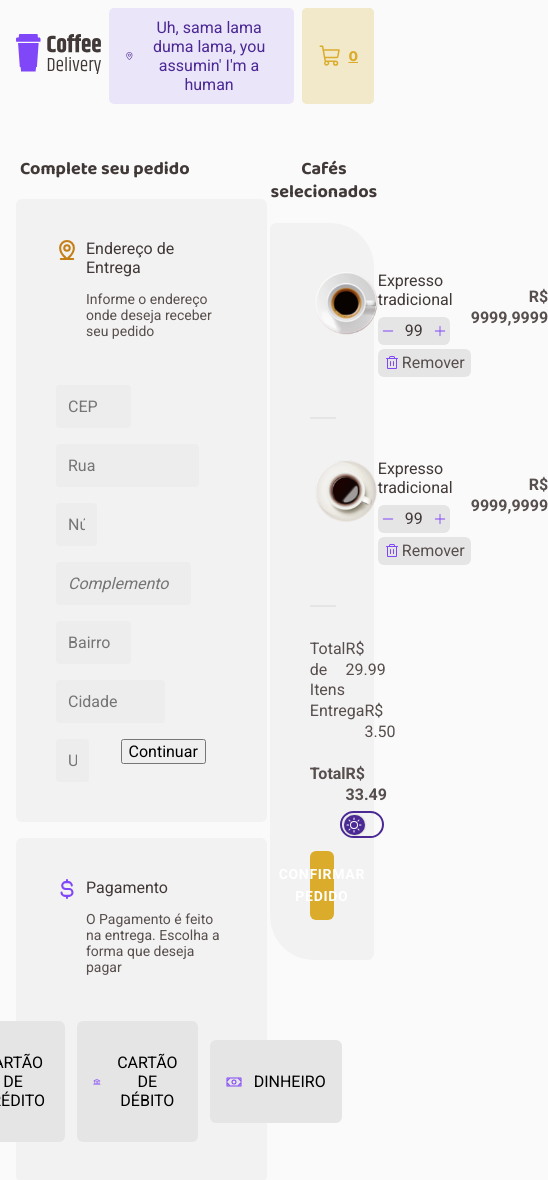
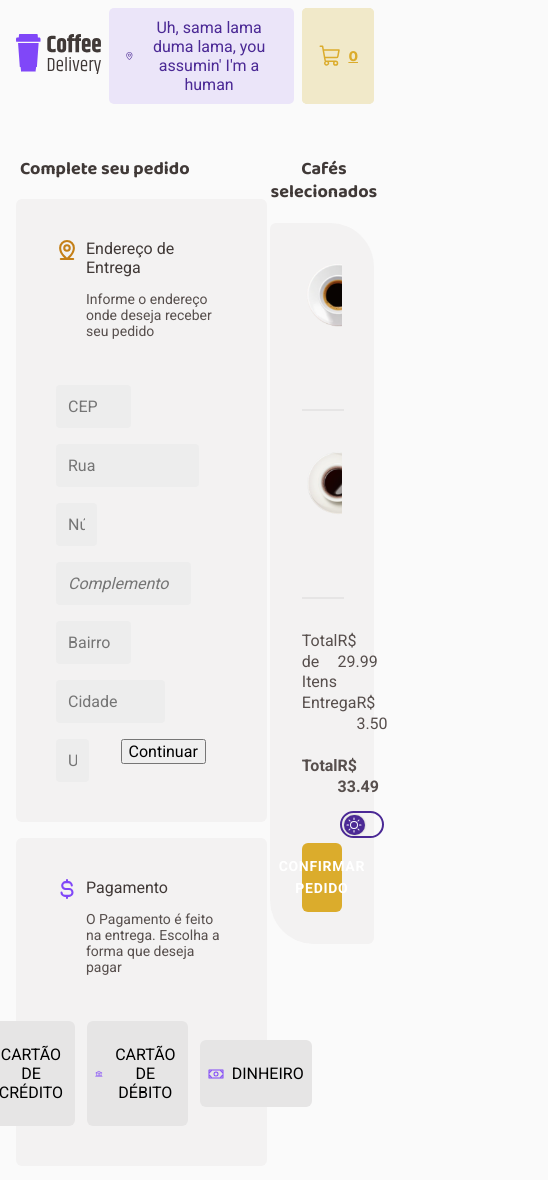
Before and after one commit to ssisaias/desafio02-coffee-delivery, a React (Vite) app: page /checkout in a window 390 px wide. Shown: the top 1180 px of the page, 548 px wide, since content can reach past the window. Built offline with nearby package versions, Linux system fonts and the light colour scheme.

Commit message:
Other adjustments for small screens

```diff
--- a/src/components/CheckoutOrderSummary/ConfirmationItemsList/styles.tsx
+++ b/src/components/CheckoutOrderSummary/ConfirmationItemsList/styles.tsx
@@ -9,6 +9,7 @@ export const CheckoutSummaryItemCard = styled.div`
     background: ${props => props.theme['base-card']};
     text-align: left;
     color: ${props => props.theme['base-subtitle']};
+    overflow: scroll;
 
     img {
         display: flex;
--- a/src/components/CheckoutOrderSummary/styles.ts
+++ b/src/components/CheckoutOrderSummary/styles.ts
@@ -7,7 +7,7 @@ export const ConfirmationCardContainer = styled.div`
     width: -moz-available;
     width: -webkit-fill-available;
     width: stretch;
-    padding: 2.5rem;
+    padding: 2rem;
     flex-direction: column;
     align-items: flex-start;
     gap: 1.5rem;
--- a/src/components/CheckoutPaymentMethod/styles.ts
+++ b/src/components/CheckoutPaymentMethod/styles.ts
@@ -36,14 +36,15 @@ export const CheckoutPaymentButtonContainer = styled.div`
 
 export const CheckoutPaymentButton = styled.button`
   display: flex;
-  padding: 1rem;
+  padding: 0.5rem;
   align-items: center;
-  gap: 0.75rem;
-  flex: 1 0 0;
+  gap: 0.5rem;
+  flex: min-content;
   border-radius: 0.375rem;
   background: ${props => props.theme['base-button']};
   border: none;
   cursor: pointer;
+  justify-content: center;
 
   &:hover{
     background: ${props => props.theme['base-button-hover']};
```
Also changed, not shown: 1 other file (tests, documents, lock files or other folders).
